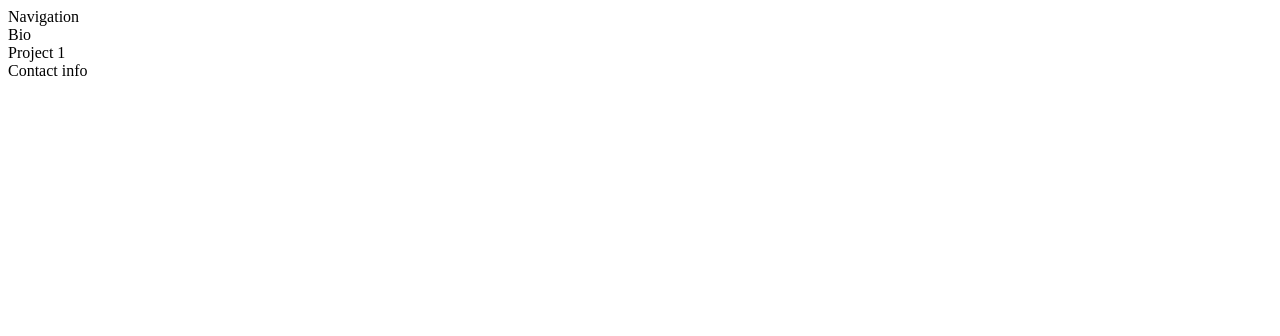
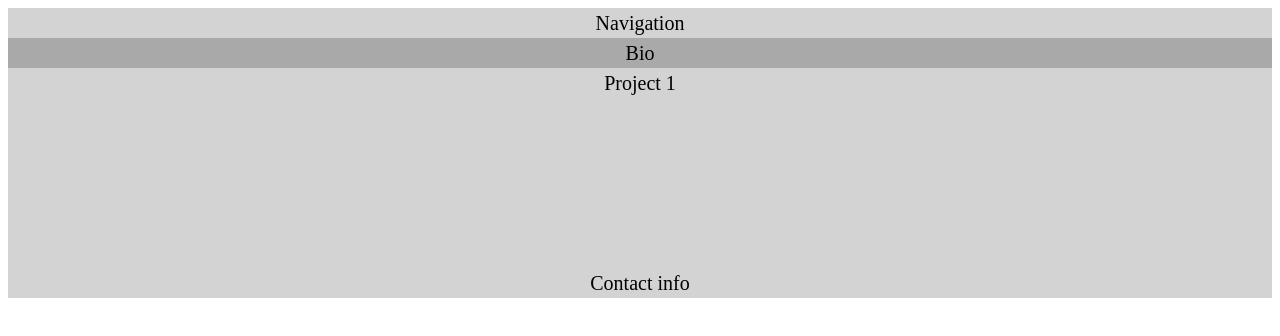
Before and after one commit to cfrezek/portfolio, a plain HTML site: page index.html in a window 1280 px wide. Drawn offline with Linux system fonts and the light colour scheme.

Commit message:
added styles

```diff
--- a/index.html
+++ b/index.html
@@ -4,7 +4,8 @@
     <meta charset="UTF-8">
     <meta name="viewport" content="width=device-width, initial-scale=1.0">
     <meta http-equiv="X-UA-Compatible" content="ie=edge">
-    <title>Document</title>
+    <link rel="stylesheet" type="text/css" href="main.css">
+    <title>Christine Frezek Portfolio </title>
 </head>
 <body>
     <nav class="nav">Navigation</nav>
```
